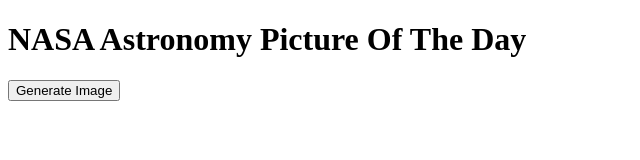
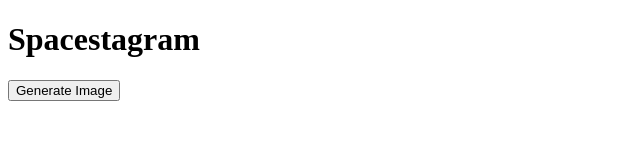
Before and after one commit to w-lai/Spacestagram, a plain HTML site: page index.html in a window 1280 px wide. Shown: the whole page, without its empty margins (0-640 px from the left). Drawn offline with Linux system fonts and the light colour scheme.

Commit message:
Update index.html

```diff
--- a/index.html
+++ b/index.html
@@ -2,7 +2,7 @@
 <html>
 <body>
 
-    <h1>NASA Astronomy Picture Of The Day</h1>
+    <h1>Spacestagram</h1>
 
 
     <button onclick="generate()">Generate Image</button>
```
